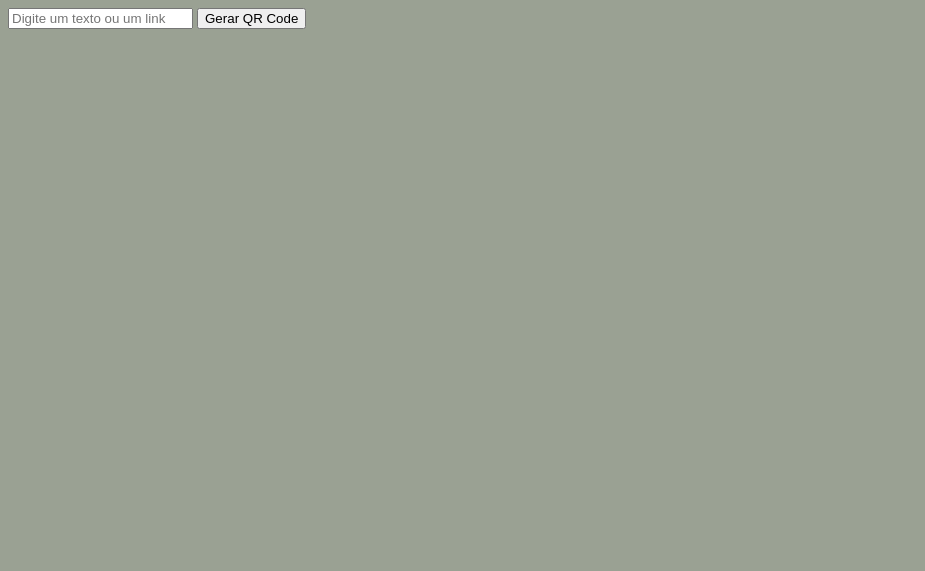
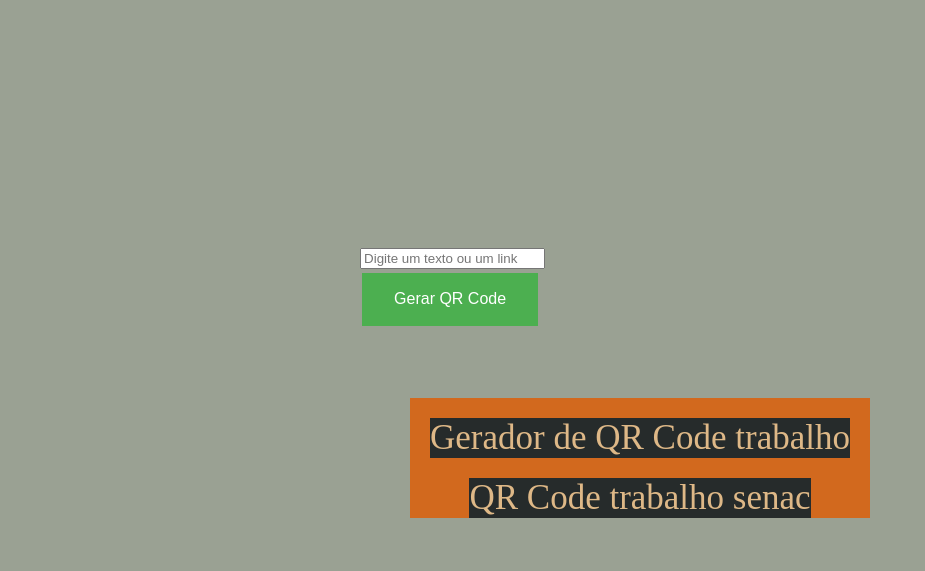
Before and after one commit to fabianoseller/qrcode, a plain HTML site: page index.html in a window 1280 px wide. Shown: the whole page, without its empty margins (0-925 px from the left). Drawn offline with Linux system fonts and the light colour scheme.

Commit message:
Versão alteara Versão 6 2211 empresa

```diff
--- a/index.html
+++ b/index.html
@@ -19,8 +19,10 @@
     </form>
     <div id="qrcodeContainer">
       <img src="" id="imageQrcode">
-
-    </div>
+      <div class="container">
+        <div class="Gerador de QR Code trabalho item">Gerador de QR Code trabalho</div>
+        <div class="Gerador de QR Code trabalho item">QR Code trabalho senac</div>
+      </div>
   </main>
   <script type="text/javascript" src="code.js">
 
--- a/src/qr.css
+++ b/src/qr.css
@@ -1,6 +1,96 @@
-body {
-  background-color: rgb(154, 161, 147);
+
+
+<style>
+.right{
+    display: flex;
+    align-items: flex-end;
+    flex-direction: column;
+}
+
+</style>
+<div class="right">
+<span>right div</span>
+</div>
+
+
+{
+  margin: 0;
+  padding: 0;
+  box-sizing: border-box;
+}
+
+
+.container {
+  background-color: chocolate;
+  padding: 10px;
+  margin: 50px;
+  height: 100px;
+  display: flex;
+  flex-direction: column;
+  justify-content:top;
+  align-items: center;
 
 }
 
-align-items: stretch;
+  .item {
+
+    background-color: rgb(38, 43, 43);
+    color: burlywood;
+    font-size: 35px;
+    padding: 20;
+    margin: 10px;
+  }
+
+body {
+  background-color: rgb(154, 161, 147);
+  top: top;
+}
+
+#btn {
+  display: contents;
+  vertical-align: super;
+  line-height: 140%;
+  justify-content: middle;
+
+
+}
+
+#btn {
+  background-color: #4CAF50; /* Green */
+  border: none;
+  color: white;
+  padding: 15px 32px;
+  text-decoration: none;
+  display: flex;
+  justify-content: middle;
+  font-size: 16px;
+  margin: 4px 2px;
+  cursor: pointer;
+}
+
+#imageQrcode {
+  background-color: #d0e2d0; /* Green */
+  border: none;
+  color: white;
+  padding: 15px
+  margin: 32px;
+  text-align: middle;
+  text-decoration: none;
+  display: inline-block;
+  font-size: 16px;
+  margin: 4px 2px;
+  cursor: pointer;
+}
+
+
+
+body{
+  display: flex;
+  justify-content: center;
+  align-items: center;
+  height: 100vh;
+
+   background-size: cover;
+  background-position: center;
+
+}
```
